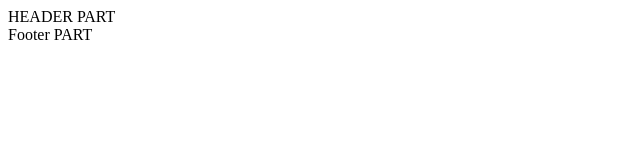
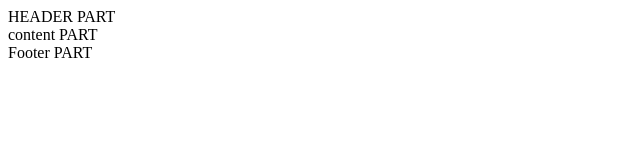
Before and after one commit to tamouhamine/project-1, a plain HTML site: page index.html in a window 1280 px wide. Shown: the whole page, without its empty margins (0-640 px from the left). Drawn offline with Linux system fonts and the light colour scheme.

Commit message:
create content

```diff
--- a/index.html
+++ b/index.html
@@ -10,8 +10,11 @@
 <body>
     <!-- HEADER  -->
     <header>HEADER PART </header>
+     <!-- CONTENT -->
+     <main>content PART </main>
     <!-- FOOTER  -->
     <footer>Footer PART </footer>
 
+
 </body>
 </html>
```
Also changed, not shown: 1 other file.
